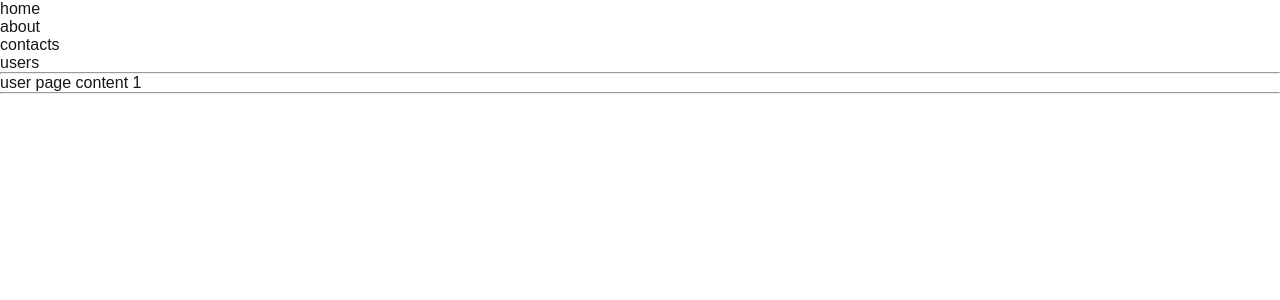
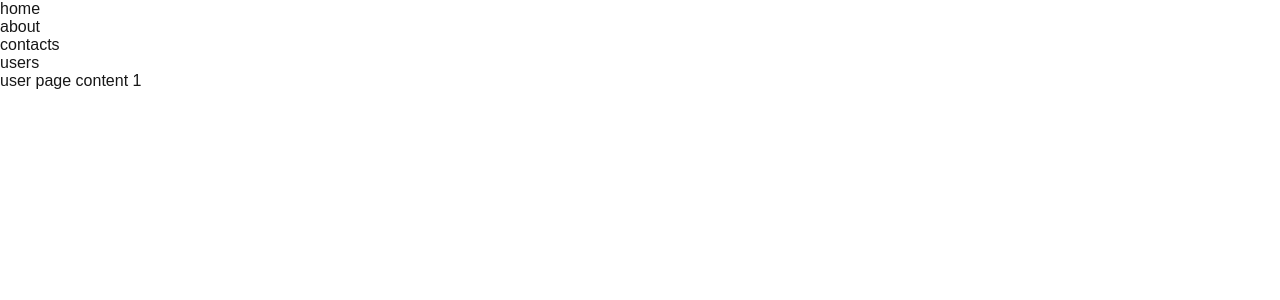
Before and after one commit to Kazarius40/nextjs, a Next.js app: page /users/1 in a window 1280 px wide. Shown: the top 300 px of the page. Built offline with nearby package versions, Linux system fonts and the light colour scheme.

Commit message:
почав працювати по другому відео з pass data between pages

```diff
--- a/src/app/(public)/users/[id]/page.tsx
+++ b/src/app/(public)/users/[id]/page.tsx
@@ -3,11 +3,11 @@ import {Metadata} from "next";
 import {SearchParams} from "next/dist/server/request/search-params";
 
 type Props = {
-    params: { id: string };
-    searchParams: SearchParams;
+    params: Promise<{ id: string }>;
+    searchParams: Promise<SearchParams>;
 }
 
-export const generateMetadata = async ({params}:Props): Promise<Metadata> => {
+export const generateMetadata = async ({params}: Props): Promise<Metadata> => {
     const {id} = await params;
     return {
         title: 'User page title ' + id,
@@ -16,11 +16,11 @@ export const generateMetadata = async ({params}:Props): Promise<Metadata> => {
 
 const UserPage: FC<Props> = async ({params, searchParams}) => {
     const {id} = await params;
+    const sp = await searchParams;
+    console.log(sp);
     return (
         <div>
-            <hr/>
             user page content {id}
-            <hr/>
         </div>
     );
 };
--- a/src/app/(public)/users/page.tsx
+++ b/src/app/(public)/users/page.tsx
@@ -3,9 +3,7 @@ import {UsersComponent} from "@/components/users/UsersComponent";
 const UsersPage = () => {
     return (
         <div>
-            <hr/>
             <UsersComponent/>
-            <hr/>
         </div>
     );
 };
--- a/src/components/users/UsersComponent.tsx
+++ b/src/components/users/UsersComponent.tsx
@@ -9,7 +9,7 @@ export const UsersComponent = async () => {
         <div>
             {
                 users.map(user => <div key={user.id}>
-                    <Link href={'/users/' + user.id.toString()}>{user.id} {user.name}</Link>
+                    <Link href={{pathname: '/users/' + user.id.toString(), query: {...user}}}>{user.id} {user.name}</Link>
                 </div>)
             }
         </div>
```
